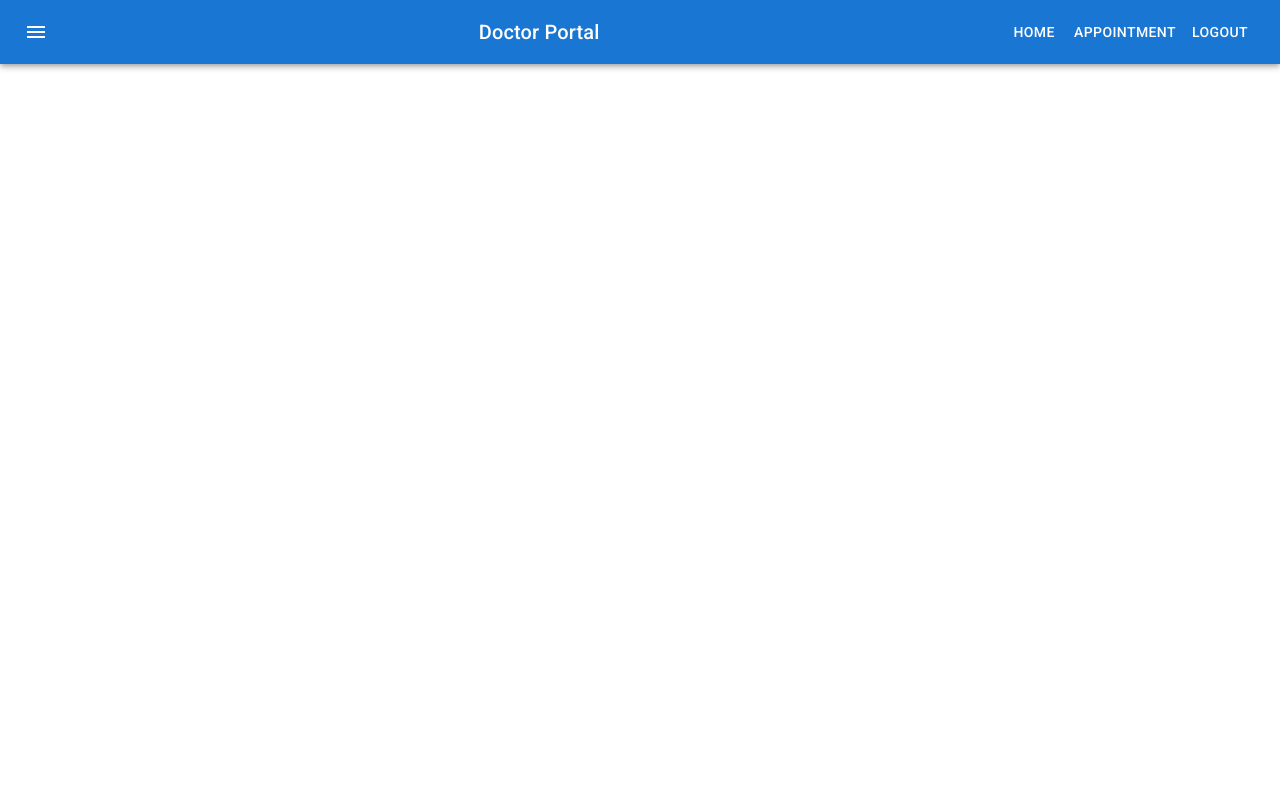
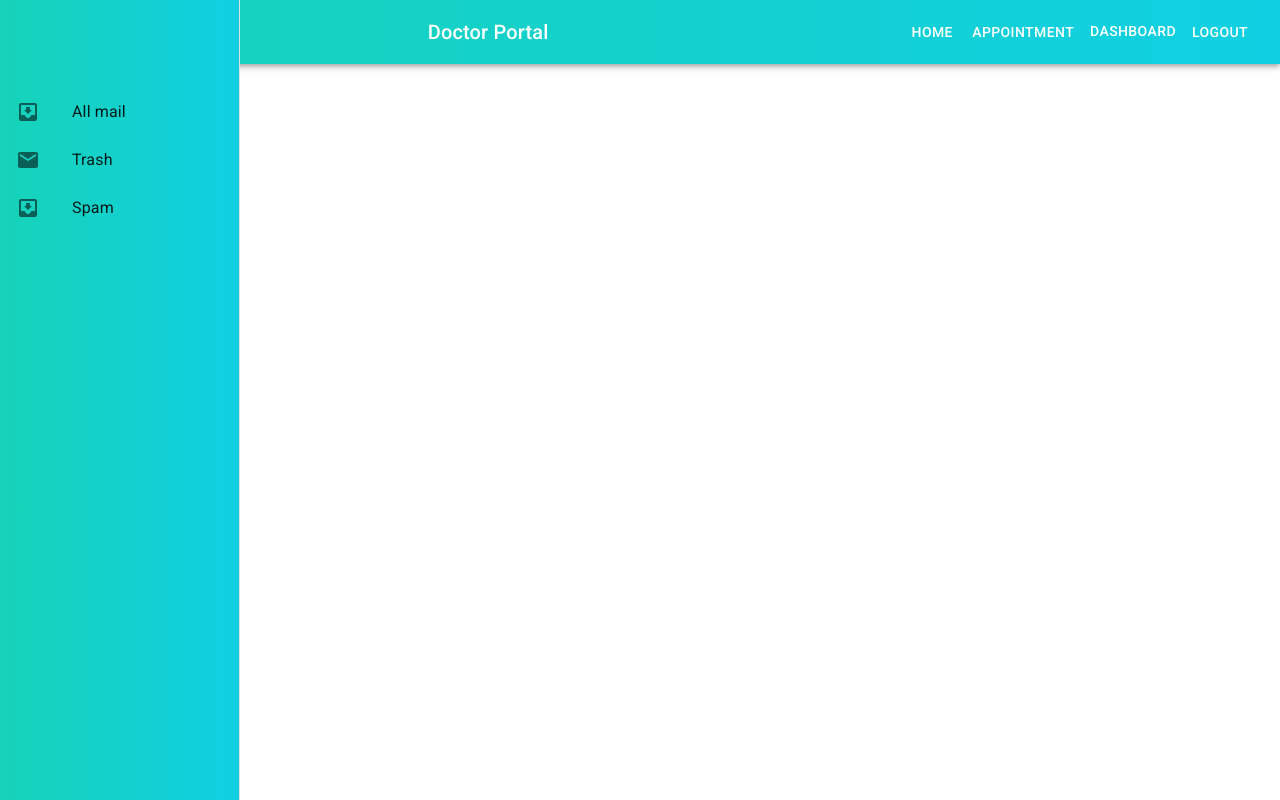
Before and after one commit to Rubai-Rahman/Doctor-Portal, a React (Create React App) app: page /dashboard in a window 1280 px wide. Built offline with nearby package versions, Linux system fonts and the light colour scheme; no server answers; sample sign-in values are in the browser's storage.

Commit message:
Dashboard added

```diff
--- a/src/App.js
+++ b/src/App.js
@@ -3,6 +3,7 @@
 import AuthProvider from "./contexts/AuthProvider";
 
 import Appointment from "./Pages/Appointment/Appointment/Appointment";
+import Dashboard from "./Pages/Dashboard/Dashboard";
 import Home from "./Pages/Home/Home/Home";
 import Login from "./Pages/Login/Login/Login";
 import Register from "./Pages/Login/Register/Register";
@@ -20,6 +21,7 @@
             <Route path="/home" element={<Home />} />
             <Route path="/*" element={<PrivateRoute />}>
               <Route exact path="appointment" element={<Appointment />} />
+              <Route exact path="dashboard" element={<Dashboard />} />
             </Route>
             <Route path="/login" element={<Login />} />
             <Route path="/register" element={<Register />} />
--- a/src/Pages/Appointment/Appointment/Appointment.js
+++ b/src/Pages/Appointment/Appointment/Appointment.js
@@ -4,10 +4,12 @@
 
 const Appointment = () => {
   const [date, setDate] = React.useState(new Date());
+
   return (
     <div>
       <AppointmentHeader date={date} setDate={setDate} />
-      <AvailableAppointment date={date} />
+      <AvailableAppointment date={date}
+       />
     </div>
   );
 };
--- a/src/Pages/Appointment/AvailableAppointment/AvailableAppointment.js
+++ b/src/Pages/Appointment/AvailableAppointment/AvailableAppointment.js
@@ -1,5 +1,5 @@
-import { Container, Grid, Typography } from "@mui/material";
-import React from "react";
+import { Alert, AlertTitle, Container, Grid, Typography } from "@mui/material";
+import React, { useState } from "react";
 import Booking from "../Booking/Booking";
 
 const bookings  = [
@@ -29,8 +29,15 @@
     space:10,}
 ]
 const AvailableAppointment = ({ date }) => {
+  const [bookingSuccess,setBookingSuccess] = useState(false);
   return (
     <Container>
+      {bookingSuccess&& (
+            <Alert severity="success">
+              <AlertTitle>Success</AlertTitle>
+            Booking Created Successfully
+            </Alert>
+          )}
       <Typography
         variant="h4"
         sx={{ my: 3, fontWeight: 600, color: "#19D3AE" }}
@@ -44,6 +51,7 @@
             {
                 bookings.map(booking => <Booking key={booking.id}
                 booking={booking}
+                setBookingSuccess={setBookingSuccess}
                 date={date}></Booking>)
             }
         </Grid>
--- a/src/Pages/Appointment/Booking/Booking.js
+++ b/src/Pages/Appointment/Booking/Booking.js
@@ -3,7 +3,7 @@
 import Paper from "@mui/material/Paper";
 import BookingModal from "../BookingModal/BookingModal";
 
-const Booking = ({ booking, date }) => {
+const Booking = ({ booking, date,setBookingSuccess }) => {
   const { name, time, space } = booking;
   const [openBooking, setOpenBooking] = React.useState(false);
   const handleOpen = () => setOpenBooking(true);
@@ -45,6 +45,7 @@
       </Grid>
       <BookingModal
         date={date}
+        setBookingSuccess={setBookingSuccess}
         openBooking={openBooking}
         handleClose={handleClose}
         booking={booking}
--- a/src/Pages/Appointment/BookingModal/BookingModal.js
+++ b/src/Pages/Appointment/BookingModal/BookingModal.js
@@ -19,7 +19,7 @@
   boxShadow: 24,
   p: 4,
 };
-const BookingModal = ({ booking, handleClose, openBooking, date }) => {
+const BookingModal = ({ booking, handleClose, openBooking, date,setBookingSuccess }) => {
   const { name, time } = booking;
   const { user } = useAuth();
   const initialInfo = {
@@ -45,7 +45,7 @@
       serviceName: name,
       date: date.toLocaleDateString(),
     };
-
+    console.log(appointment);
     // send data to server
     fetch(`http://localhost:5000/appointments`, {
       method: "POST",
@@ -56,9 +56,12 @@
     })
       .then((res) => res.json())
       .then((data) => {
-        console.log(data);
+        if(data.insertedId){
+          setBookingSuccess(true);
+          handleClose();
+        }
       });
-    handleClose();
+
     e.preventDefault();
   };
 
@@ -77,14 +80,18 @@
       >
         <Fade in={openBooking}>
           <Box sx={style}>
-            <Typography id="transition-modal-title"
+            <Typography
+              id="transition-modal-title"
               sx={{
                 mt: 3,
                 fontWeight: 500,
                 fontSize: 30,
                 color: "#19D3AE",
                 padding: 2,
-            }} variant="h6" component="h2">
+              }}
+              variant="h6"
+              component="h2"
+            >
               {name}
             </Typography>
             <form onSubmit={handleBooking}>
--- /dev/null
+++ b/src/Pages/Dashboard/Dashboard.js
@@ -0,0 +1,132 @@
+import * as React from "react";
+import PropTypes from "prop-types";
+import AppBar from "@mui/material/AppBar";
+import Box from "@mui/material/Box";
+import CssBaseline from "@mui/material/CssBaseline";
+import Divider from "@mui/material/Divider";
+import Drawer from "@mui/material/Drawer";
+import IconButton from "@mui/material/IconButton";
+import InboxIcon from "@mui/icons-material/MoveToInbox";
+import List from "@mui/material/List";
+import ListItem from "@mui/material/ListItem";
+import ListItemButton from "@mui/material/ListItemButton";
+import ListItemIcon from "@mui/material/ListItemIcon";
+import ListItemText from "@mui/material/ListItemText";
+import MailIcon from "@mui/icons-material/Mail";
+import MenuIcon from "@mui/icons-material/Menu";
+import Toolbar from "@mui/material/Toolbar";
+import Typography from "@mui/material/Typography";
+
+const drawerWidth = 240;
+
+function Dashboard(props) {
+  const { window } = props;
+  const [mobileOpen, setMobileOpen] = React.useState(false);
+
+  const handleDrawerToggle = () => {
+    setMobileOpen(!mobileOpen);
+  };
+
+  const drawer = (
+    <div style={{
+        height:'100%',
+        backgroundImage:
+        "linear-gradient(90deg, #19D3AE -22.5%, #0FCFEC 120.83%)",
+    }}>
+      <Toolbar />
+
+      <List>
+
+      </List>
+
+      <List>
+        {["All mail", "Trash", "Spam"].map((text, index) => (
+          <ListItem key={text} disablePadding>
+            <ListItemButton>
+              <ListItemIcon>
+                {index % 2 === 0 ? <InboxIcon /> : <MailIcon />}
+              </ListItemIcon>
+              <ListItemText primary={text} />
+            </ListItemButton>
+          </ListItem>
+        ))}
+      </List>
+    </div>
+  );
+
+  const container =
+    window !== undefined ? () => window().document.body : undefined;
+
+  return (
+    <Box  sx={{ display: "flex" }}>
+      <CssBaseline />
+      <AppBar
+        position="fixed"
+        sx={{
+          width: { sm: `calc(100% - ${drawerWidth}px)` },
+          ml: { sm: `${drawerWidth}px` },
+        }}
+      >
+
+      </AppBar>
+      <Box
+        component="nav"
+        sx={{ width: { sm: drawerWidth }, flexShrink: { sm: 0 } }}
+        aria-label="mailbox folders"
+      >
+        {/* The implementation can be swapped with js to avoid SEO duplication of links. */}
+        <Drawer
+          container={container}
+          variant="temporary"
+          open={mobileOpen}
+          onClose={handleDrawerToggle}
+          ModalProps={{
+            keepMounted: true, // Better open performance on mobile.
+          }}
+          sx={{
+            display: { xs: "block", sm: "none" },
+            "& .MuiDrawer-paper": {
+              boxSizing: "border-box",
+              width: drawerWidth,
+            },
+          }}
+        >
+          {drawer}
+        </Drawer>
+        <Drawer
+          variant="permanent"
+          sx={{
+            display: { xs: "none", sm: "block" },
+            "& .MuiDrawer-paper": {
+              boxSizing: "border-box",
+              width: drawerWidth,
+            },
+          }}
+          open
+        >
+          {drawer}
+        </Drawer>
+      </Box>
+      <Box
+        component="main"
+        sx={{
+          flexGrow: 1,
+          p: 3,
+          width: { sm: `calc(100% - ${drawerWidth}px)` },
+        }}
+      >
+        <Toolbar />
+      </Box>
+    </Box>
+  );
+}
+
+Dashboard.propTypes = {
+  /**
+   * Injected by the documentation to work in an iframe.
+   * You won't need it on your project.
+   */
+  window: PropTypes.func,
+};
+
+export default Dashboard;
--- a/src/Pages/Shared/Navigation/Navigation.js
+++ b/src/Pages/Shared/Navigation/Navigation.js
@@ -10,10 +10,13 @@
 import useAuth from "../../../hooks/useAuth";
 
 const Navigation = () => {
-  const { user,logOut } = useAuth();
+  const { user, logOut } = useAuth();
   return (
-    <Box sx={{ flexGrow: 1 }}>
-      <AppBar position="static">
+    <Box sx={{ flexGrow: 1  }}>
+      <AppBar position="static" style={{
+        backgroundImage:
+        "linear-gradient(90deg, #19D3AE -22.5%, #0FCFEC 120.83%)",
+    }}>
         <Toolbar>
           <IconButton
             size="large"
@@ -25,7 +28,7 @@
             <MenuIcon />
           </IconButton>
           <Typography variant="h6" component="div" sx={{ flexGrow: 1 }}>
-           Doctor Portal
+            Doctor Portal
           </Typography>
           <Link
             style={{ textDecoration: "none", fontSize: 20, color: "white" }}
@@ -40,7 +43,17 @@
             <Button color="inherit">Appointment</Button>
           </Link>
           {user?.email ? (
-            <Button onClick={logOut} color="inherit">Logout</Button>
+            <Box>
+              <Link
+                style={{ textDecoration: "none", fontSize: 20, color: "white" }}
+                to="/dashboard"
+              >
+                <Button color="inherit">Dashboard</Button>
+              </Link>
+              <Button onClick={logOut} color="inherit">
+                Logout
+              </Button>
+            </Box>
           ) : (
             <Link
               style={{ textDecoration: "none", fontSize: 20, color: "white" }}
```
Lines whose indentation alone changed are shown as unchanged.
